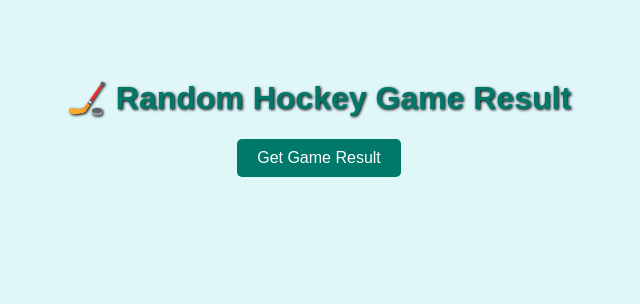
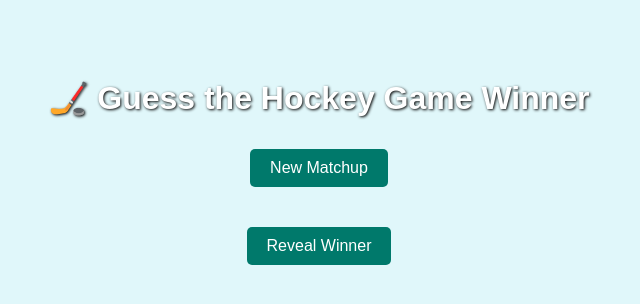
Before and after one commit to UTT-Connole/class-api-IT4200-2025-fall, a Flask app: page /hockey in a window 1280 px wide. Shown: the top 304 px of the page, without its empty margins (321-961 px from the left). Run offline with Flask 3, Linux system fonts and the light colour scheme.

Commit message:
Added a button so you can guess the winner

```diff
--- a/app.py
+++ b/app.py
@@ -289,6 +289,8 @@ def generate_pet_name():
     noun = random.choice(nouns)
     return f'{adj} {noun}'
 
+#Start of '/hockey' endpoint code
+
 # List of fake hockey game results
 hockey_results1 = [
     "Flames 3 - 2 Canuks",
@@ -307,15 +309,27 @@ hockey_results2 = [
 ]
 
 @app.route('/api/hockey', methods=['GET'])
-def get_random_game():
+def get_random_matchup():
     all_lists = [hockey_results1, hockey_results2]
     selected_list = random.choice(all_lists)
     result = random.choice(selected_list)
-    return jsonify({"game_result": result})
+
+    match = result.split(" - ")
+    team1_info = match[0].rsplit(" ", 1)
+    team2_info = match[1].split(" ", 1)
+
+    return jsonify({
+        "team1": team1_info[0],
+        "team2": team2_info[1],
+        "score1": team1_info[1],
+        "score2": team2_info[0]
+    })
 
 @app.route('/hockey')
 def hockey_page():
     return render_template('hockey.html')
+
+#End of hocky endpoint
 
 #================ plant betting =================
 @app.route('/place_plant_bet', methods=['POST'])
--- a/templates/hockey.html
+++ b/templates/hockey.html
@@ -1,24 +1,27 @@
 <!DOCTYPE html>
 <html lang="en">
 <head>
-    <meta charset="UTF-8">
-    <title>Random Hockey Game</title>
+    <title>Guess the Hockey Winner</title>
     <style>
         body {
-	    color: white;
-	    text-shadow: 1px 1px 3px black;
             font-family: Arial, sans-serif;
             background-color: #e0f7fa;
             text-align: center;
             padding-top: 50px;
+            transition: background-image 0.5s ease-in-out;
+            color: white;
+            text-shadow: 1px 1px 3px black;
         }
         h1 {
-            color: #00796b;
+            color: #ffffff;
+        }
+        #matchup {
+            font-size: 1.5em;
+            margin-top: 20px;
         }
         #result {
+            font-size: 1.2em;
             margin-top: 20px;
-            font-size: 1.5em;
-            color: #004d40;
         }
         button {
             padding: 10px 20px;
@@ -28,6 +31,7 @@
             border: none;
             border-radius: 5px;
             cursor: pointer;
+            margin: 10px;
         }
         button:hover {
             background-color: #004d40;
@@ -35,57 +39,69 @@
     </style>
 </head>
 <body>
-    <h1>🏒 Random Hockey Game Result</h1>
-    <button onclick="getGameResult()">Get Game Result</button>
+    <h1>🏒 Guess the Hockey Game Winner</h1>
+    <button onclick="fetchGame()">New Matchup</button>
+    <div id="matchup"></div>
+
+    <div>
+        <button onclick="revealWinner()">Reveal Winner</button>
+    </div>
     <div id="result"></div>
 
     <script>
         const teamImages = {
-        "Flames": "/static/images/hockey_logos/Flames.png",
-        "Panthers": "/static/images/hockey_logos/Flames.png",
-	"Canuks": "/static/images/hockey_logos/Flames.png",
-	"Mammoth": "/static/images/hockey_logos/Flames.png",
-	"Sharks": "/static/images/hockey_logos/Flames.png",
-	"Penguins": "/static/images/hockey_logos/Flames.png",
-	"Wild": "/static/images/hockey_logos/Flames.png",
-	"Maple Leafs": "/static/images/hockey_logos/Flames.png",
-	"Jets": "/static/images/hockey_logos/Flames.png",
-	"Blues": "/static/images/hockey_logos/Flames.png",
+            "Flames": "/images/hockey_logos/Flames.jpg",
+            "Canuks": "/images/hockey_logos/Flames.jpg",
+            "Panthers": "/images/hockey_logos/Flames.jpg",
+            "Mammoth": "/images/hockey_logos/Flames.jpg",
+            "Sharks": "/images/hockey_logos/Flames.jpg",
+            "Penguins": "/images/hockey_logos/Flames.jpg",
+            "Wild": "/images/hockey_logos/Flames.jpg",
+            "Maple Leafs": "/images/hockey_logos/Flames.jpg",
+            "Jets": "/images/hockey_logos/Flames.jpg",
+            "Blues": "/images/hockey_logos/Flames.jpg",
+            "Oilers": "/images/hockey_logos/Flames.jpg",
+            "Avalanche": "/images/hockey_logos/Flames.jpg",
+            "Senators": "/images/hockey_logos/Flames.jpg",
+            "Bruins": "/images/hockey_logos/Flames.jpg",
+            "Islanders": "/images/hockey_logos/Flames.jpg",
+            "Rangers": "/images/hockey_logos/Flames.jpg",
+            "Stars": "/images/hockey_logos/Flames.jpg"
         };
 
+        let currentMatch = null;
 
-    function getGameResult() {
+        function fetchGame() {
             fetch('/api/hockey')
                 .then(response => response.json())
                 .then(data => {
-                const result = data.game_result;
-                document.getElementById('result').textContent = result;
+                    currentMatch = data;
+                    document.getElementById('matchup').textContent = `${data.team1} vs ${data.team2}`;
+                    document.getElementById('result').textContent = "";
+                    document.body.style.backgroundImage = "";
+                })
+                .catch(error => {
+                    document.getElementById('matchup').textContent = "Error loading matchup.";
+                    console.error("Fetch error:", error);
+                });
+        }
 
-                const match = result.match(/(.+?) (\d+) - (\d+) (.+)/);
-                if (match) {
-                    const team1 = match[1].trim();
-                    const score1 = parseInt(match[2]);
-                    const score2 = parseInt(match[3]);
-                    const team2 = match[4].trim();
+        function revealWinner() {
+            if (!currentMatch) return;
 
-                    let winner = score1 > score2 ? team1 : score2 > score1 ? team2 : null;
+            const score1 = parseInt(currentMatch.score1);
+            const score2 = parseInt(currentMatch.score2);
+            let winner = score1 > score2 ? currentMatch.team1 :
+                         score2 > score1 ? currentMatch.team2 : "It's a tie!";
 
-                    if (winner && teamImages[winner]) {
+            document.getElementById('result').textContent = `🏆 Winner: ${winner} (${score1} - ${score2})`;
+
+            if (teamImages[winner]) {
                 document.body.style.backgroundImage = `url('${teamImages[winner]}')`;
                 document.body.style.backgroundSize = 'cover';
                 document.body.style.backgroundPosition = 'center';
-                    } else {
-                        document.body.style.backgroundImage = '';
             }
         }
-            })
-            .catch(error => {
-                document.getElementById('result').textContent = "Error fetching result.";
-                console.error("Fetch error:", error);
-            });
-    }
     </script>
-
-
 </body>
 </html>
```
Also changed, not shown: test/test_hockey.py (+8 -2 lines). Lines whose indentation alone changed are shown as unchanged.
